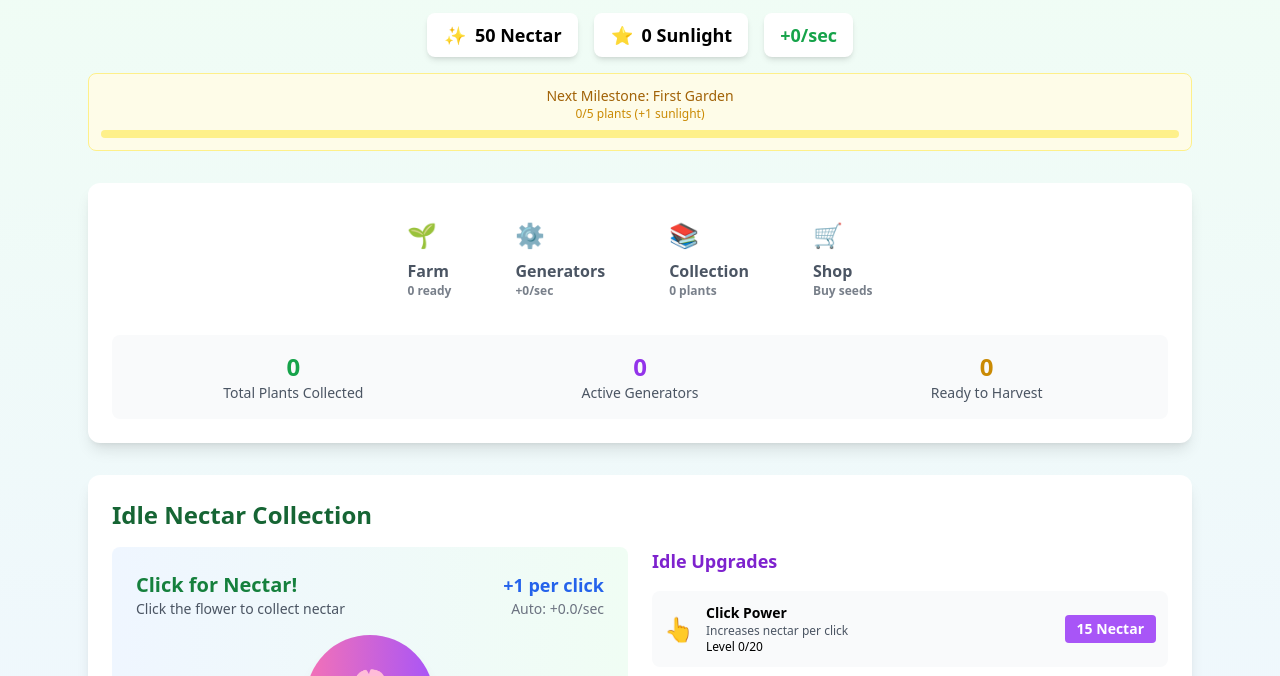
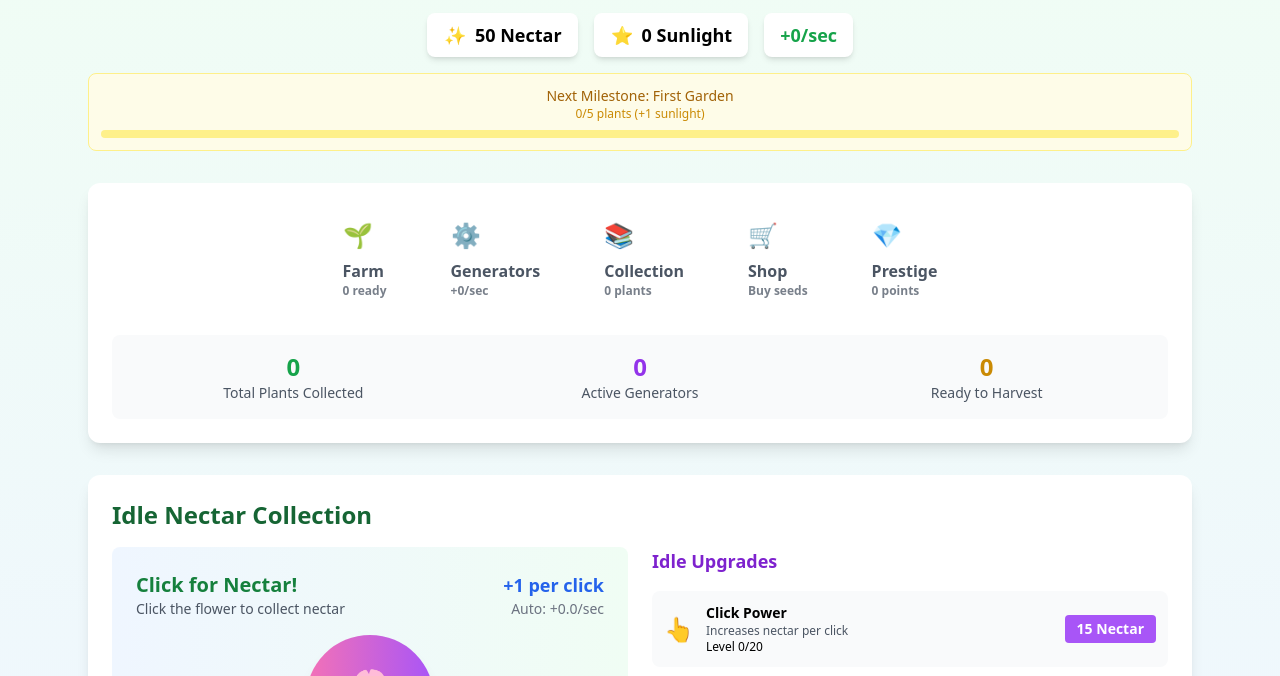
Before and after one commit to iZ-Ai/Plant-Paradise2, a plain HTML site: page index.html in a window 1280 px wide. Shown: the part 99-775 px from the top of the page. Drawn offline with nearby package versions, Linux system fonts and the light colour scheme.

Commit message:
Update index.html
added prestige

```diff
--- a/index.html
+++ b/index.html
@@ -96,6 +96,11 @@
                     <span class="text-2xl mb-2 block">🛒</span>
                     Shop
                     <div class="text-xs opacity-75">Buy seeds</div>
+                </a>
+                <a href="prestige.html" class="nav-link">
+                    <span class="text-2xl mb-2 block">💎</span>
+                    Prestige
+                    <div class="text-xs opacity-75" id="prestigeStatus">0 points</div>
                 </a>
             </div>
 
@@ -303,10 +308,12 @@
             const generatorNectar = Object.values(state.generators).reduce((sum, gen) => sum + (gen.baseNectar * gen.level), 0);
             const totalPlants = GameState.getTotalPlantsCollected();
             const activeGenerators = Object.values(state.generators).filter(gen => gen.level > 0).length;
+            const prestigePoints = state.prestigePoints || 0;
 
             document.getElementById('farmStatus').textContent = `${readyCount} ready`;
             document.getElementById('generatorStatus').textContent = `+${generatorNectar}/sec`;
             document.getElementById('collectionStatus').textContent = `${totalPlants} plants`;
+            document.getElementById('prestigeStatus').textContent = `${prestigePoints} points`;
 
             document.getElementById('totalPlantsDisplay').textContent = totalPlants;
             document.getElementById('totalGeneratorsDisplay').textContent = activeGenerators;
```
